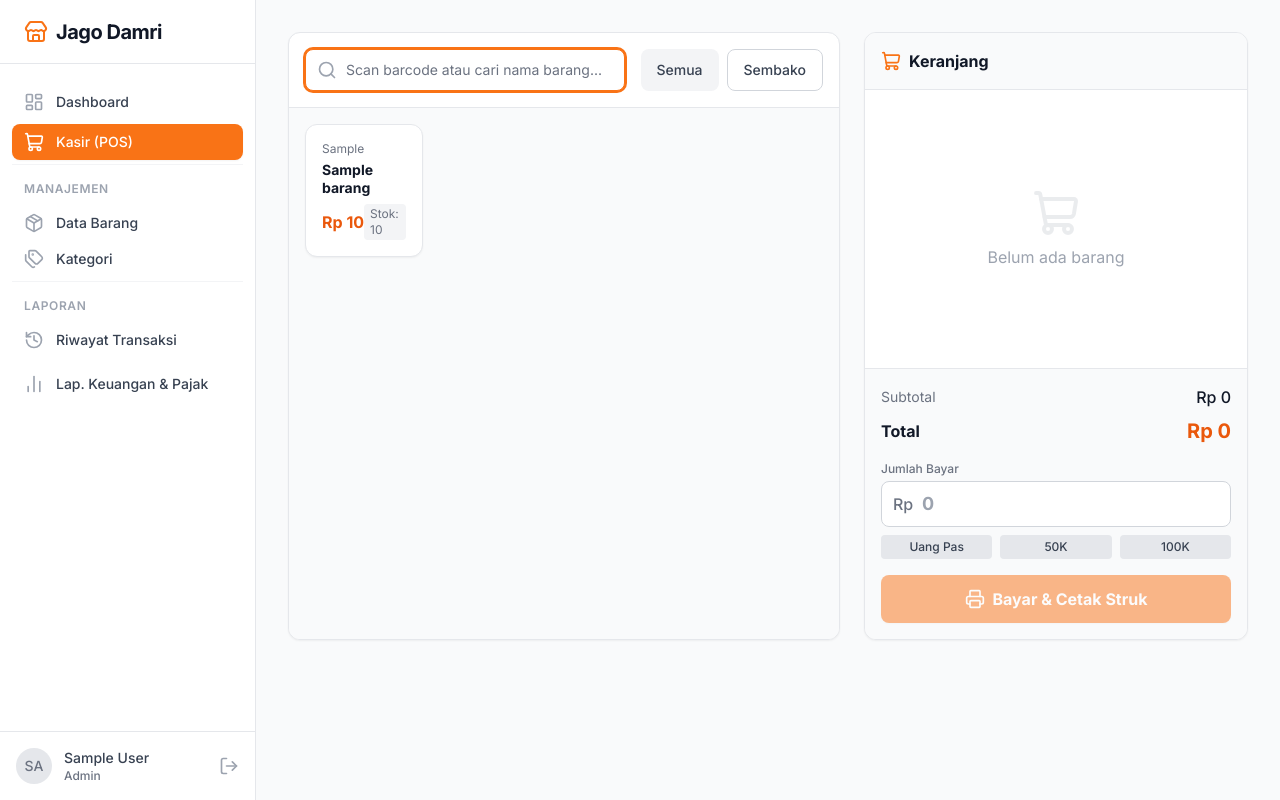
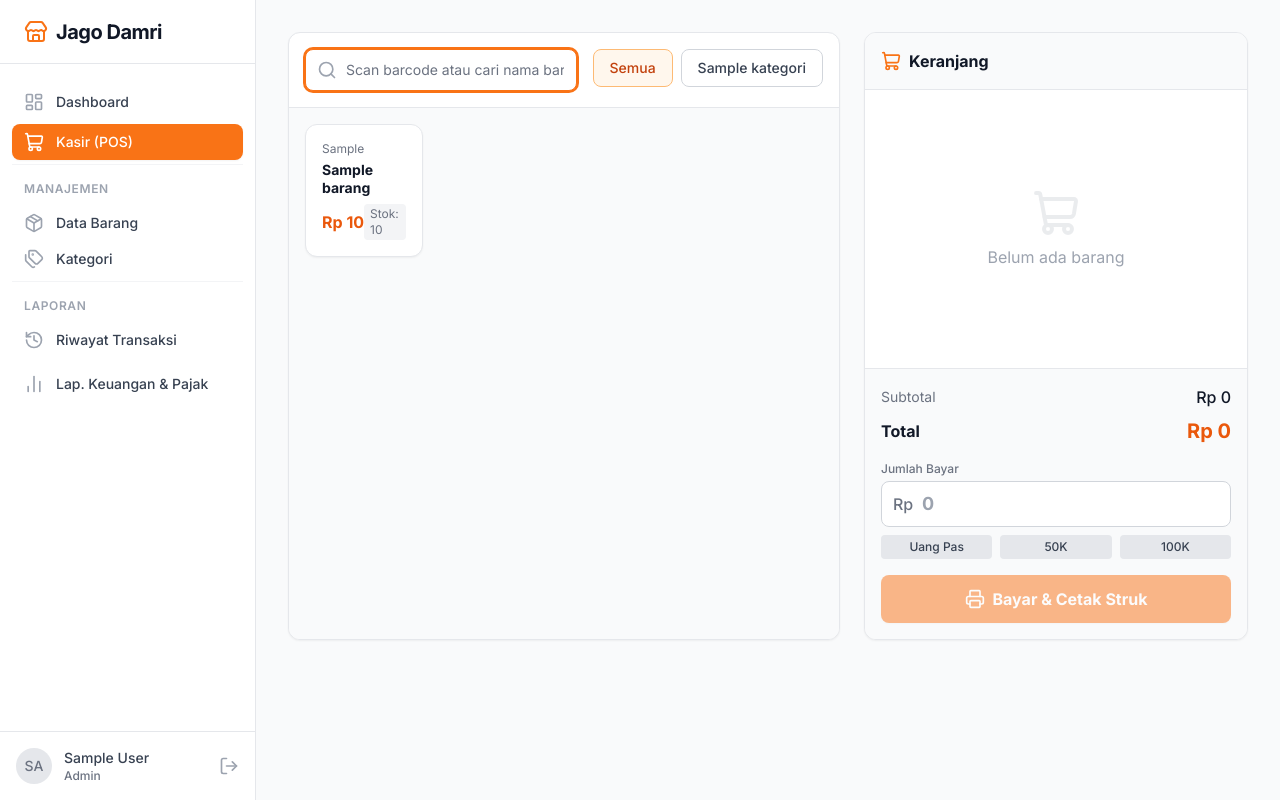
Before and after one commit to isnufr/toko-jago-damri, a Flask app: page /pos in a window 1280 px wide. Run offline with Flask 3, Linux system fonts and the light colour scheme; a user stored in the database is signed in; tables that the repository leaves empty hold one stand-in row (values such as "Sample post"); some libraries are stand-ins or nearby versions.

Commit message:
Feat: Make POS category filter dynamic and functional

```diff
--- a/routes/transaksi.py
+++ b/routes/transaksi.py
@@ -1,6 +1,6 @@
 from flask import Blueprint, render_template, request, jsonify
 from flask_login import login_required, current_user
-from models import Barang, Transaksi, TransaksiDetail
+from models import Barang, Transaksi, TransaksiDetail, Kategori
 from database import db
 from datetime import datetime
 
@@ -9,7 +9,8 @@ transaksi_bp = Blueprint('transaksi', __name__)
 @transaksi_bp.route('/pos')
 @login_required
 def pos():
-    return render_template('transaksi/pos.html')
+    kategori_list = Kategori.query.order_by(Kategori.nama.asc()).all()
+    return render_template('transaksi/pos.html', kategori_list=kategori_list)
 
 @transaksi_bp.route('/api/barang')
 @login_required
@@ -23,7 +24,8 @@ def api_barang():
             'sku': b.kode,
             'name': b.nama,
             'price': b.harga_jual,
-            'stock': b.stok
+            'stock': b.stok,
+            'kategori_id': b.kategori_id
         })
     return jsonify(hasil)
 
--- a/templates/transaksi/pos.html
+++ b/templates/transaksi/pos.html
@@ -14,9 +14,11 @@
                 </div>
                 <input type="text" x-model="searchQuery" class="block w-full pl-10 pr-3 py-2.5 border border-gray-300 rounded-lg leading-5 bg-gray-50 placeholder-gray-500 focus:outline-none focus:bg-white focus:ring-2 focus:ring-primary-500 focus:border-primary-500 sm:text-sm" placeholder="Scan barcode atau cari nama barang..." autofocus>
             </div>
-            <div class="flex gap-2">
-                <button class="px-4 py-2 bg-gray-100 text-gray-700 rounded-lg text-sm font-medium hover:bg-gray-200 transition-colors">Semua</button>
-                <button class="px-4 py-2 bg-white border border-gray-300 text-gray-700 rounded-lg text-sm font-medium hover:bg-gray-50 transition-colors">Sembako</button>
+            <div class="flex gap-2 overflow-x-auto pb-1 hide-scrollbar">
+                <button @click="selectedCategory = ''" :class="selectedCategory === '' ? 'bg-primary-50 text-primary-700 border-primary-300' : 'bg-gray-100 text-gray-700 border-transparent'" class="px-4 py-2 border rounded-lg text-sm font-medium whitespace-nowrap transition-colors">Semua</button>
+                {% for kat in kategori_list %}
+                <button @click="selectedCategory = {{ kat.id }}" :class="selectedCategory === {{ kat.id }} ? 'bg-primary-50 text-primary-700 border-primary-300' : 'bg-white border-gray-300 text-gray-700'" class="px-4 py-2 border rounded-lg text-sm font-medium whitespace-nowrap transition-colors">{{ kat.nama }}</button>
+                {% endfor %}
             </div>
         </div>
 
@@ -143,6 +145,7 @@
     document.addEventListener('alpine:init', () => {
         Alpine.data('posSystem', () => ({
             searchQuery: '',
+            selectedCategory: '',
             cart: [],
             payment: '',
             products: [],
@@ -158,14 +161,20 @@
             },
 
             get filteredProducts() {
-                if (this.searchQuery === '') {
-                    return this.products;
+                let filtered = this.products;
+
+                if (this.selectedCategory !== '') {
+                    filtered = filtered.filter(p => p.kategori_id === this.selectedCategory);
                 }
-                const lowerCaseQuery = this.searchQuery.toLowerCase();
-                return this.products.filter(p =>
-                    p.name.toLowerCase().includes(lowerCaseQuery) ||
-                    p.sku.toLowerCase().includes(lowerCaseQuery)
-                );
+
+                if (this.searchQuery !== '') {
+                    const lowerCaseQuery = this.searchQuery.toLowerCase();
+                    filtered = filtered.filter(p =>
+                        p.name.toLowerCase().includes(lowerCaseQuery) ||
+                        p.sku.toLowerCase().includes(lowerCaseQuery)
+                    );
+                }
+                return filtered;
             },
 
             get subtotal() {
```
